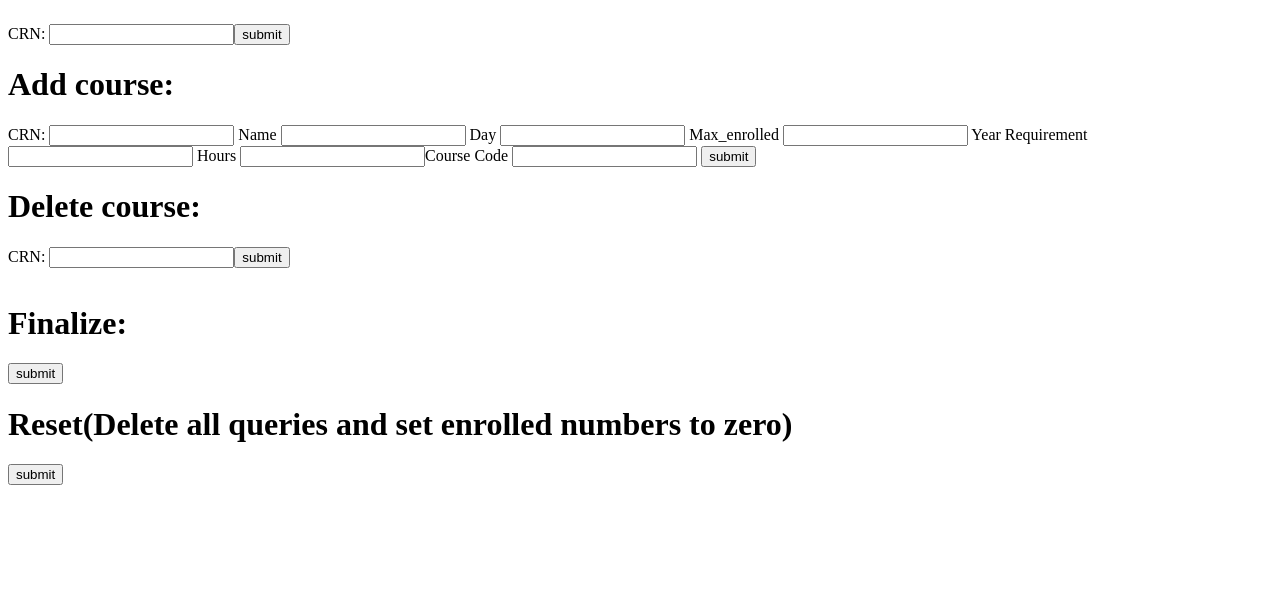
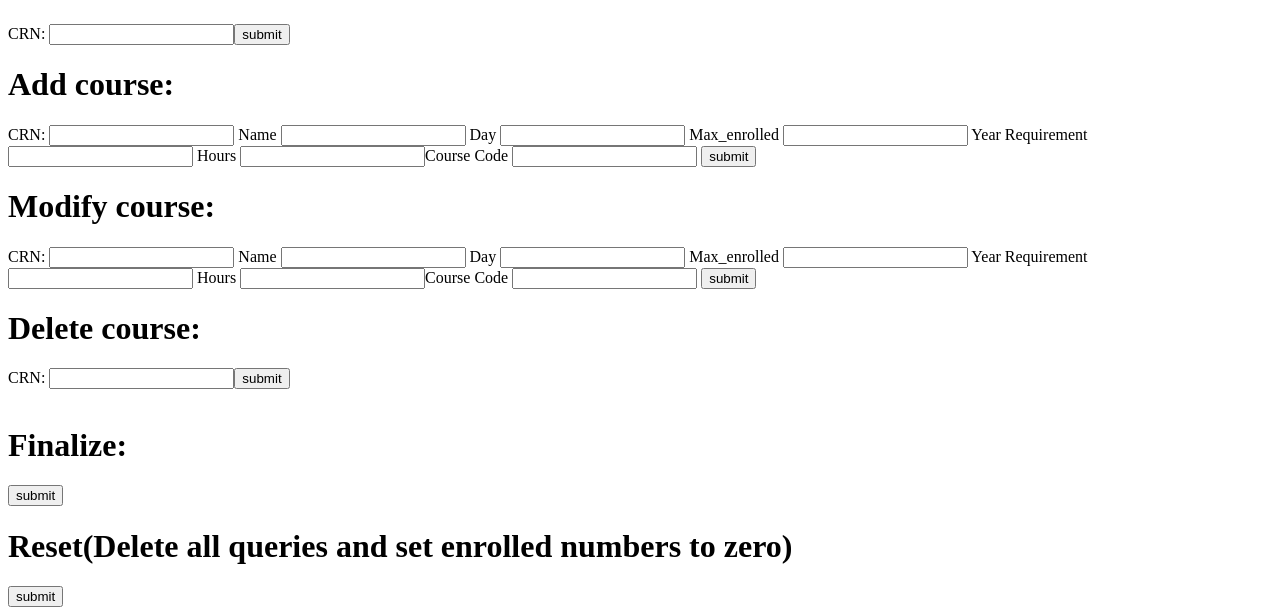
Before and after one commit to Onefivezero/DatabaseProject112233, a Flask app: template templates/admin.html in a window 1280 px wide. Shown: the part 300-915 px from the top of the page. Before the commit the page ends 785 px from the top, so only its background shows below. Run offline with Flask 2, Linux system fonts and the light colour scheme; the template is opened without the code that fills it, so the values that code supplies are empty; some libraries are stand-ins or nearby versions.

Commit message:
Add files via upload

```diff
--- a/templates/admin.html
+++ b/templates/admin.html
@@ -71,6 +71,12 @@
                     CRN: <input type = "text" name = "course_crn" /> Name <input type = "text" name = "course_name" /> Day <input type = "text" name = "course_day" /> Max_enrolled <input type = "text" name = "course_max" /> Year Requirement <input type = "text" name = "course_yearreq" /> Hours <input type = "text" name = "course_hours" />Course Code <input type = "text" name = "course_code" /> <input type = "submit" value = "submit" />
                 </p>
             </form>
+        <h1>Modify course:</h1>
+            <form action = "{{ url_for('modify_course') }}" method = "post">
+                <p>
+                    CRN: <input type = "text" name = "course_mod_crn" /> Name <input type = "text" name = "course_mod_name" /> Day <input type = "text" name = "course_mod_day" /> Max_enrolled <input type = "text" name = "course_mod_max" /> Year Requirement <input type = "text" name = "course_mod_yearreq" /> Hours <input type = "text" name = "course_mod_hours" />Course Code <input type = "text" name = "course_mod_code" /> <input type = "submit" value = "submit" />
+                </p>
+            </form>
         <h1>Delete course:</h1>
             <form action = "{{ url_for('delete_course') }}" method = "post">
                 <p>
```
